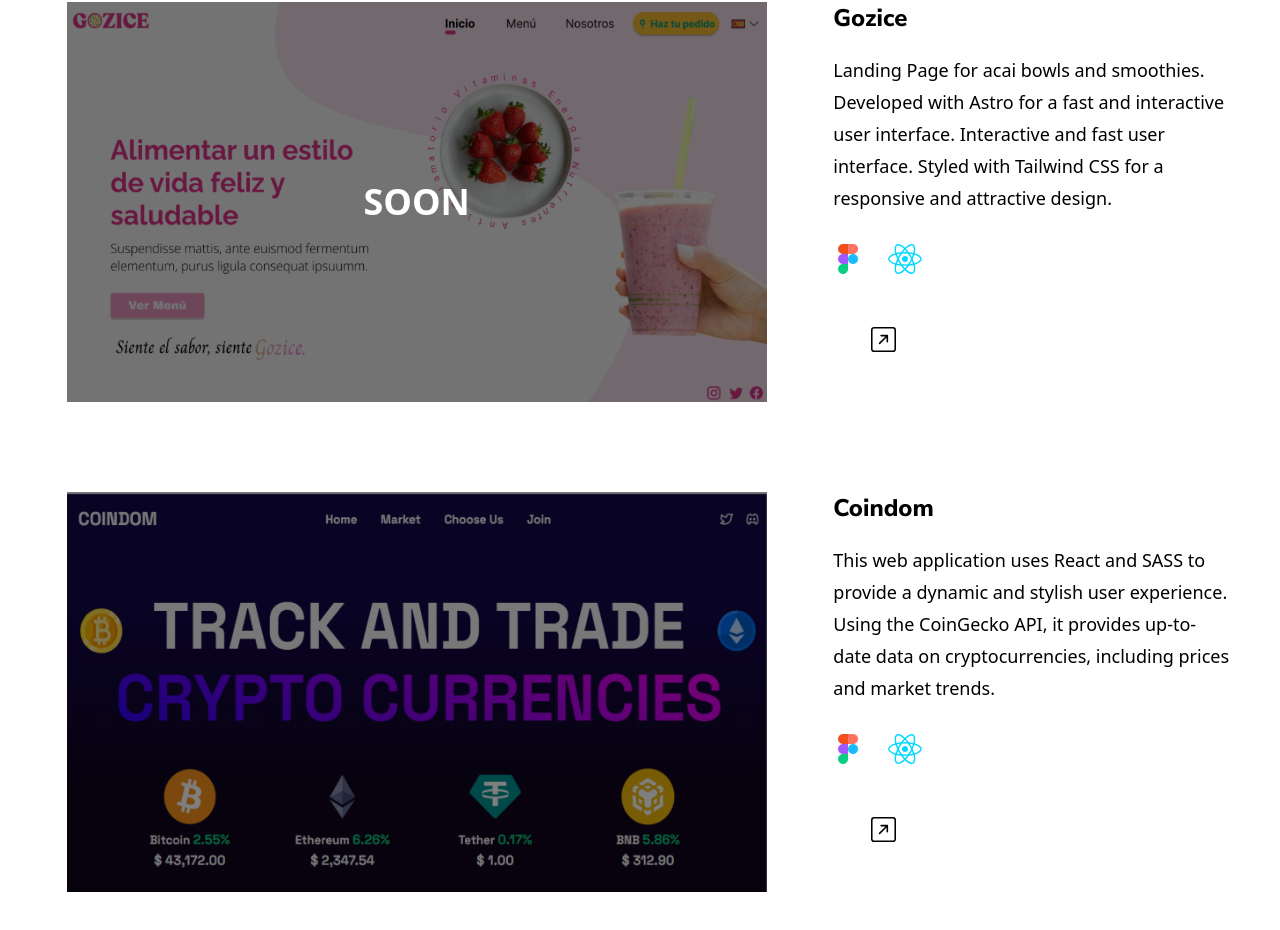
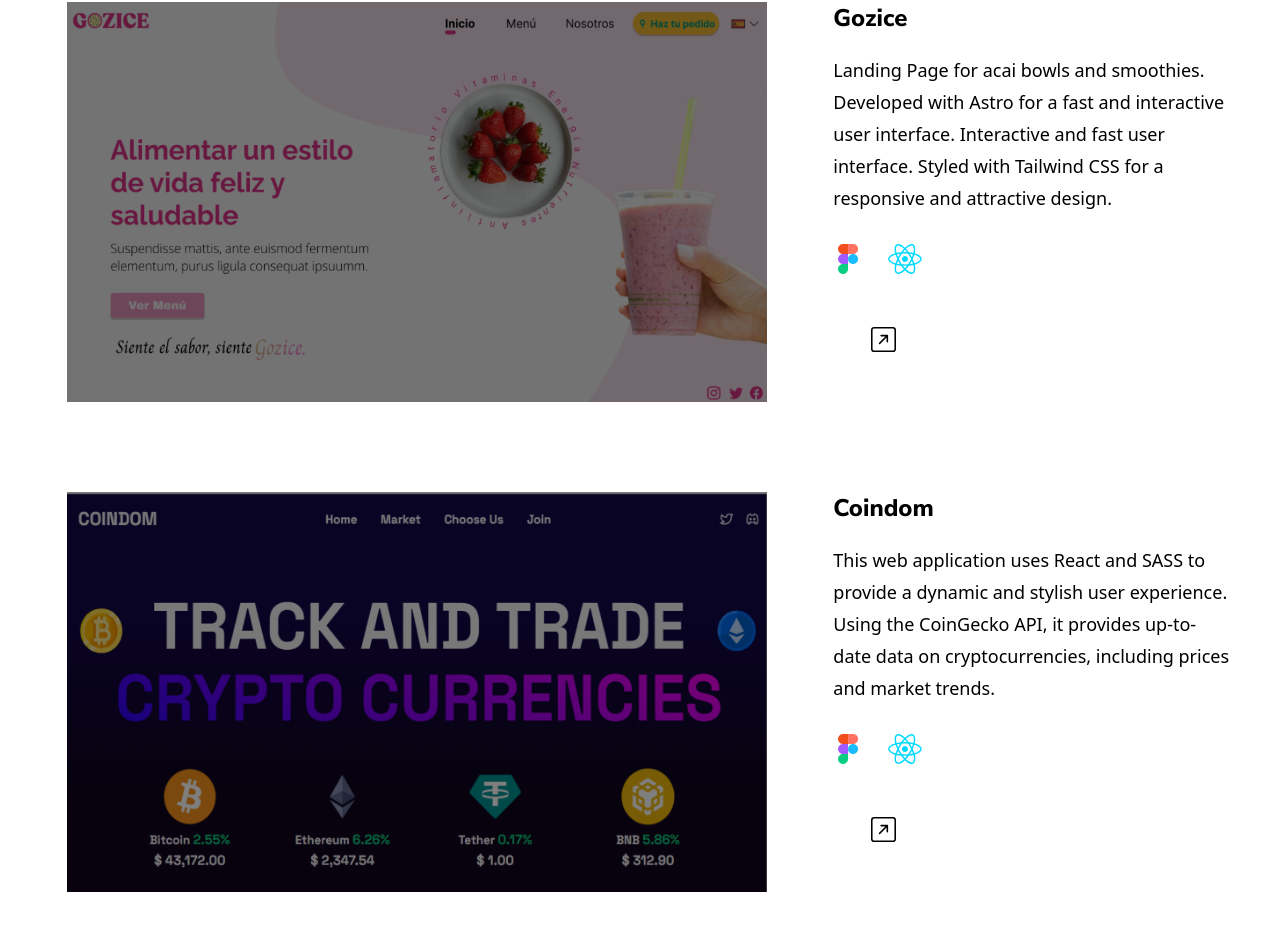
Before and after one commit to LFrancoEpifani/Portfolio, a React (Vite) app: page / in a window 1280 px wide. Shown: the part 811-1741 px from the top of the page. Built offline with nearby package versions, Linux system fonts and the light colour scheme; some icons are missing.

Commit message:
Adding 'Gozice' links

```diff
--- a/src/components/DesktopProjects/DesktopProjects.jsx
+++ b/src/components/DesktopProjects/DesktopProjects.jsx
@@ -21,9 +21,6 @@
             src={Gozice}
             alt=""
         />
-        <div className="absolute top-1/2 left-1/2 transform -translate-x-1/2 -translate-y-1/2 text-center">
-            <h3 className="text-4xl font-bold text-white">{t('soon')}</h3>
-        </div>
     </div>
             <div>
                 <h3 className='nunito text-2xl my-10 font-bold lg:my-20'>Gozice</h3>
@@ -40,10 +37,10 @@
                 </div>
                 <div>
                 <div className='flex justify-center items-center gap-8 my-20 lg:justify-start lg:items-center lg:my-50'>
-                        <a href="#"  target='_blank'>
+                        <a href="https://github.com/LFrancoEpifani/Gozice"  target='_blank'>
                             <Icon className='text-3xl' icon="mdi:github" />
                         </a>
-                        <a href="#"  target='_blank'>
+                        <a href="https://gozice.vercel.app/"  target='_blank'>
                         <svg stroke="currentColor" fill="currentColor" stroke-width="0" viewBox="0 0 16 16" className="hover:-translate-y-1 transition-transform cursor-pointer" height="25" width="25" xmlns="http://www.w3.org/2000/svg"><path fill-rule="evenodd" d="M15 2a1 1 0 0 0-1-1H2a1 1 0 0 0-1 1v12a1 1 0 0 0 1 1h12a1 1 0 0 0 1-1V2zM0 2a2 2 0 0 1 2-2h12a2 2 0 0 1 2 2v12a2 2 0 0 1-2 2H2a2 2 0 0 1-2-2V2zm5.854 8.803a.5.5 0 1 1-.708-.707L9.243 6H6.475a.5.5 0 1 1 0-1h3.975a.5.5 0 0 1 .5.5v3.975a.5.5 0 1 1-1 0V6.707l-4.096 4.096z"></path></svg>
                         </a>
                     </div>
```
